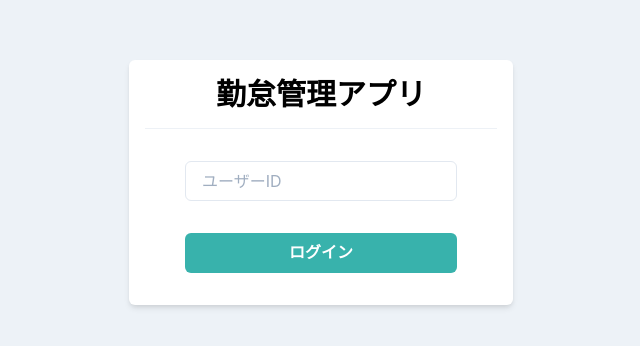
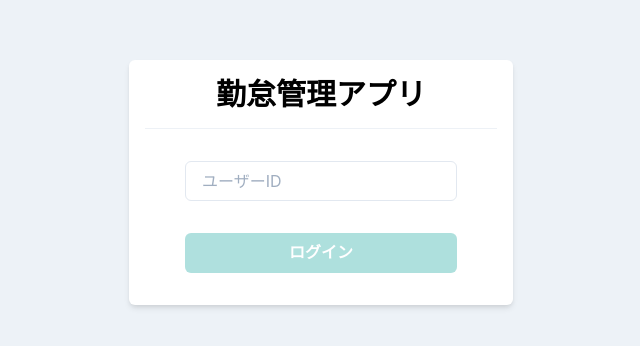
Before and after one commit to sum16/attendance_app_for_react, a React (Create React App) app: page / in a window 1280 px wide. Shown: the part 218-564 px from the top of the page, without its empty margins (279-919 px from the left). Built offline with nearby package versions, Linux system fonts and the light colour scheme.

Commit message:
文字が入力されるとログインボタンが押せるようにする

```diff
--- a/src/components/Atoms/Button/PrimaryLoginButton.jsx
+++ b/src/components/Atoms/Button/PrimaryLoginButton.jsx
@@ -1,11 +1,19 @@
 import { Button } from "@chakra-ui/button";
 
-export const PrimaryLoginButton = ({ onClickLogin, children }) => {
+export const PrimaryLoginButton = ({
+  onClickLogin,
+  children,
+  // propsが渡されない場合は常にfalse
+  loading = false,
+  disabled = false,
+}) => {
   return (
     <Button
       onClick={onClickLogin}
       bg="teal.400"
       color="white"
+      disabled={disabled}
+      isLoading={loading}
       _hover={{ opacity: 0.8 }}
     >
       {children}
--- a/src/components/Pages/Login.jsx
+++ b/src/components/Pages/Login.jsx
@@ -33,7 +33,12 @@ export const Login = () => {
               value={userId}
               onChange={onChengeUserId}
             />
-            <PrimaryLoginButton onClickLogin={onClickLogin}>
+            <PrimaryLoginButton
+              // ユーザーidが空のときはdisabled
+              disabled={userId === ""}
+              loading={loading}
+              onClickLogin={onClickLogin}
+            >
               <div>
                 <div>ログイン</div>
               </div>
```
